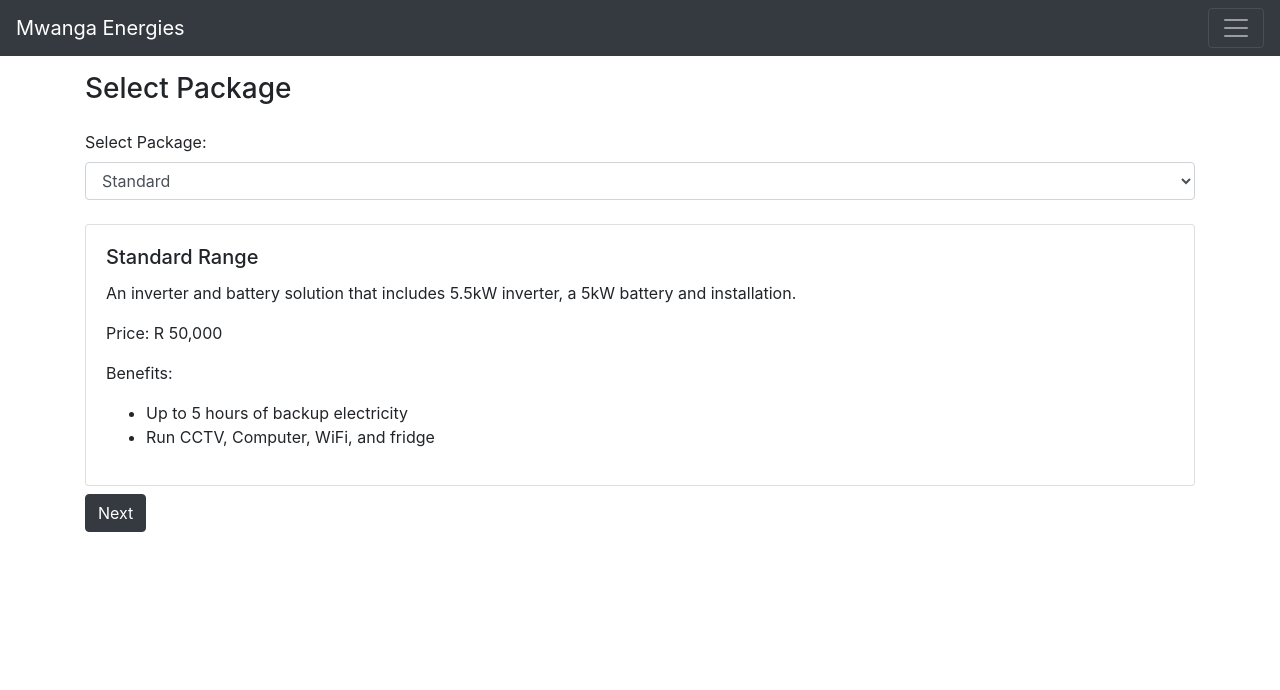
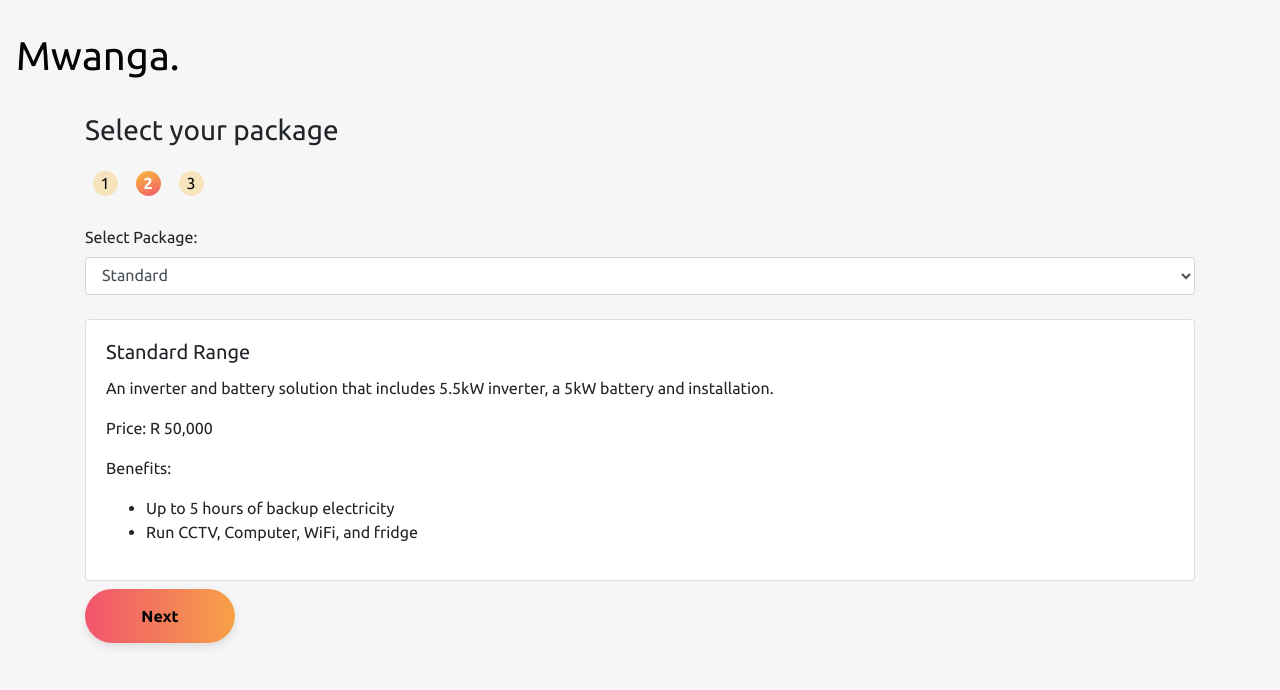
Before and after one commit to NeyoCreator/uwanja-wa-michezo, a Flask app: page /consumption in a window 1280 px wide. Shown: the top 690 px of the page. Run offline with Flask 3, Linux system fonts and the light colour scheme; some libraries are stand-ins or nearby versions.

Commit message:
Updated consumption page

```diff
--- a/templates/consumption.html
+++ b/templates/consumption.html
@@ -3,6 +3,10 @@
 <head>
     <meta charset="UTF-8">
     <link href="https://stackpath.bootstrapcdn.com/bootstrap/4.5.2/css/bootstrap.min.css" rel="stylesheet">
+    <link rel="stylesheet" href="https://stackpath.bootstrapcdn.com/bootstrap/4.5.2/css/bootstrap.min.css">
+    <!-- Google Fonts - Ubuntu -->
+    <link href="https://fonts.googleapis.com/css2?family=Ubuntu:wght@400;700&display=swap" rel="stylesheet">
+
     <style>
         /* Custom styling for selected items */
         #selectedAppliances .badge {
@@ -10,35 +14,71 @@
             margin-right: 0.5rem;
             border: 1px solid #343a40; /* Added stroke */
         }
+        body {
+          background-color: #F6F6F6;
+          font-family: 'Ubuntu', sans-serif;
+        }
+        .navbar {
+          background-color: #F6F6F6;
+          color: #030606 !important;
+          border-bottom: 1px solid #F6F6F6; /* Thin line below the navbar */
+        }
+        .navbar-brand {
+          font-size: 24px; /* Adjust the font size as needed */
+        }
+        .jumbotron {
+          background-color: #F6F6F6;
+          font-weight: bold;
+        }
+        .cta-btn {
+          border-radius: 40px; /* Rounded border radius */
+          background: linear-gradient(to right, #f1546e, #f7a147); /* Gradient background */
+          color: #030606;
+          padding: 15px;
+          width: 150px;
+          box-shadow: 0 4px 8px rgba(0, 0, 0, 0.1);
+          font-weight: bold; /* Make the font bold */
+        }
+
+        .btn-dark {
+            border: none; /* Remove the border */
+            border-radius: 40px; /* Rounded border radius */
+            background: linear-gradient(to right, #f1546e, #f7a147); /* Gradient background */
+            color: #030606;
+            padding: 15px;
+            width: 150px;
+            box-shadow: 0 4px 8px rgba(0, 0, 0, 0.1);
+            font-weight: bold; /* Make the font bold */
+        }
     </style>
 </head>
 <body>
 
     <!-- Navbar -->
-    <nav class="navbar navbar-dark navbar-1 bg-dark">
-        <a class="navbar-brand" href="#">Mwanga Energies</a>
-        <button class="navbar-toggler" type="button" data-toggle="collapse" data-target="#navbarSupportedContent15"
-            aria-controls="navbarSupportedContent15" aria-expanded="false" aria-label="Toggle navigation">
-            <span class="navbar-toggler-icon"></span>
-        </button>
-        <div class="collapse navbar-collapse" id="navbarSupportedContent15">
-            <ul class="navbar-nav mr-auto">
-                <li class="nav-item active">
-                    <a class="nav-link" href="#">Home <span class="sr-only">(current)</span></a>
-                </li>
-                <li class="nav-item">
-                    <a class="nav-link" href="#">Features</a>
-                </li>
-                <li class="nav-item">
-                    <a class="nav-link" href="#">Pricing</a>
-                </li>
-            </ul>
-        </div>
+    <br>
+    <nav class="navbar navbar-expand-lg navbar-dark ">
+      <!-- <a class="navbar-brand" href="#" style="color: #030606; font-weight: 600;">Mwanga.</a> -->
+      <h1 style="color: #030606; font-weight: 500;">Mwanga.</h2>
+      <button class="navbar-toggler" type="button" data-toggle="collapse" data-target="#navbarNav" aria-controls="navbarNav" aria-expanded="false" aria-label="Toggle navigation">
+        <span class="navbar-toggler-icon"></span>
+      </button>
+      <div class="collapse navbar-collapse" id="navbarNav">
+      </div>
     </nav>
+
 
     <!-- Form Section -->
     <div class="container mt-3">
-        <h3 class="mb-4">Select Package</h3>
+        <h3 class="mb-4">Select your package</h3>
+
+        <div style="width: 126px; height: 30px; justify-content: center; align-items: flex-start; gap: 18px; display: inline-flex">
+            <div style="width: 25px; height: 25px; background: #F7E4BD; border-radius: 9999px; display: flex; justify-content: center; align-items: center; color: #030606;">1</div>
+            <div style="width: 25px; height: 25px; background: linear-gradient(155deg, #F9BB39 0%, #F25B6B 100%); border-radius: 9999px; display: flex; justify-content: center; align-items: center; color: white; font-weight: bold;">2</div>
+            <div style="width: 25px; height: 25px; background: #F7E4BD; border-radius: 9999px; display: flex; justify-content: center; align-items: center; color: #030606;">3</div>
+        </div>
+
+        <br>
+        <br>
 
         <!-- Dropdown for Package Selection -->
         <div class="form-group">
--- a/templates/home.html
+++ b/templates/home.html
@@ -64,7 +64,7 @@
     <div class="container text-left">
       <h1 class="display-4">Welcome to Mwanga</h1>
       <p class="lead">Our mission is to increase the adoption of renewable energy, by creating a platform for sustainable and abundant energy for future generations.</p>
-      <div style="max-width: 40%; margin-bottom: 20px;">
+      <div style="max-width: 80%; margin-bottom: 20px;">
         <img src="static/illustration.png" alt="Your Image Description" style="width: 100%; height:  100%;">
       </div>
       <a class="btn btn-lg cta-btn" href="index">Join Us</a>
```
